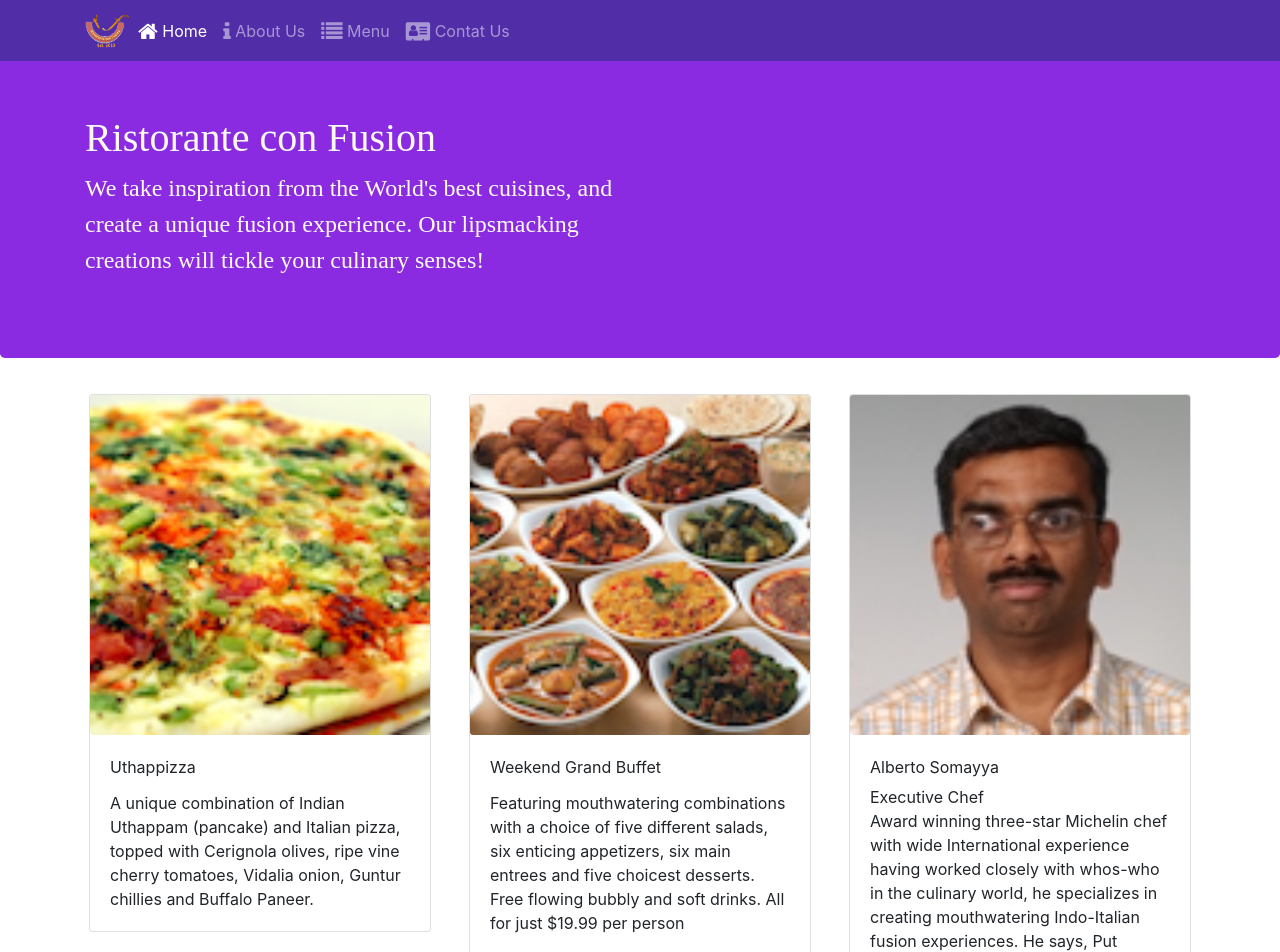
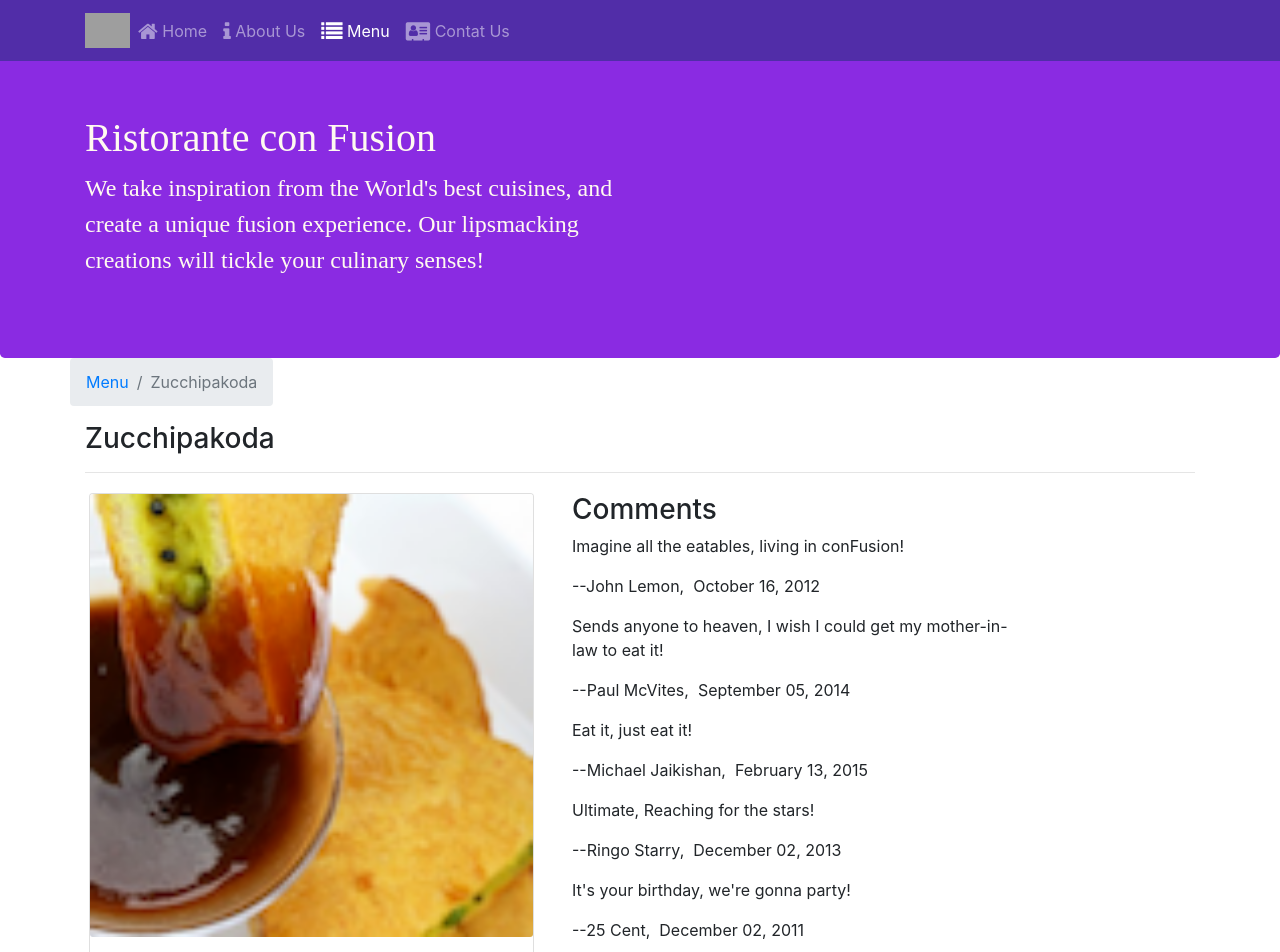
Before and after one commit to hoplite2000/reactjs, a React (Create React App) app: page /menu/1 in a window 1280 px wide. Before the commit this address led to /home. Shown: the top 952 px of the page. Built offline with nearby package versions, Linux system fonts and the light colour scheme; grey boxes are pictures that could not be loaded.

Commit message:
spa routeparams dishdetail breadcrumb

```diff
--- a/src/App.css
+++ b/src/App.css
@@ -10,6 +10,7 @@
 
   .jumbotron {
     margin-top: 50px;
+    margin-bottom: 0px;
     font-size: 150%;
     color: floralwhite;
     background-color: blueviolet;
--- a/src/components/contactuscomponent.js
+++ b/src/components/contactuscomponent.js
@@ -1,8 +1,17 @@
 import React from 'react';
+import {Breadcrumb, BreadcrumbItem} from 'reactstrap';
+import {Link} from 'react-router-dom';
 
 function Contact(props) {
     return(
         <div className="container">
+            <div className="row">
+                <Breadcrumb>
+                    <BreadcrumbItem><Link to ="/menu">Menu</Link></BreadcrumbItem>
+                    <BreadcrumbItem active>Contact Us</BreadcrumbItem>
+                </Breadcrumb>
+                <div className="col-12"><h3>Contact Us</h3><hr /></div>
+            </div>
             <div className="row row-content">
                 <div className="col-12">
                 <h3>Location Information</h3>
--- a/src/components/dishdetailcomponent.js
+++ b/src/components/dishdetailcomponent.js
@@ -1,5 +1,6 @@
 import React from 'react';
-import {Card, CardText, CardImg, CardBody, CardTitle} from 'reactstrap';
+import {Card, CardText, CardImg, CardBody, CardTitle, Breadcrumb, BreadcrumbItem} from 'reactstrap';
+import { Link } from 'react-router-dom';
 
     function Rendercard(dish){
         if(dish == null){
@@ -20,12 +21,12 @@ import {Card, CardText, CardImg, CardBody, CardTitle} from 'reactstrap';
         }
     }
 
-    function Rendercardcomment(dish){
-        if(dish.comments == null){
+    function Rendercardcomment(comments){
+        if(comments == null){
             return(<div></div>);
         }
         else{
-            const comments=dish.comments.map((comment)=>{
+            const comments_card=comments.map((comment)=>{
                 return(
                     <li>
                         <p>{comment.comment}</p>
@@ -42,7 +43,7 @@ import {Card, CardText, CardImg, CardBody, CardTitle} from 'reactstrap';
                 <div className="col-12 col-md-5 m-1">
                     <h3>Comments</h3>
                     <ul className="list-unstyled">
-                        {comments}
+                        {comments_card}
                     </ul>
                 </div>
             );
@@ -52,9 +53,16 @@ import {Card, CardText, CardImg, CardBody, CardTitle} from 'reactstrap';
     const DishDetail = (props) => {
         if(props.dish != null){
             const cardbody = Rendercard(props.dish);
-            const cardcomments = Rendercardcomment(props.dish);
+            const cardcomments = Rendercardcomment(props.comments);
             return(
                 <div className="container">
+                    <div className="row">
+                        <Breadcrumb>
+                            <BreadcrumbItem><Link to ="/menu">Menu</Link></BreadcrumbItem>
+                            <BreadcrumbItem active>{props.dish.name}</BreadcrumbItem>
+                        </Breadcrumb>
+                        <div className="col-12"><h3>{props.dish.name}</h3><hr /></div>
+                    </div>
                     <div className="row">
                         {cardbody}
                         {cardcomments}
--- a/src/components/homecomponent.js
+++ b/src/components/homecomponent.js
@@ -18,6 +18,7 @@ function Home(props){
     return(
         <div className="container">
             <div className="row align-items-start">
+                <div className="col-12"><h3>Home</h3><hr /></div>
                 <div className="col-12 col-md m-1">
                     <Rendercard item={props.dish} />
                 </div>
--- a/src/components/maincomponent.js
+++ b/src/components/maincomponent.js
@@ -30,13 +30,22 @@ class Main extends Component {
               leader={this.state.leaders.filter((lead) => lead.featured)[0]}/>
       );
     }
+
+    const dishdetail = ({match}) => {
+      return(
+        <DishDetail dish={this.state.dishes.filter((dish) => dish.id === parseInt(match.params.id,10))[0]}
+                    comments={this.state.comments.filter((comment) => comment.dishId === parseInt(match.params.id,10))} />
+      );
+    }
+
     return (
       <div>
         <Header />
         <Switch>
           <Route path="/home" component={Homepage}/>
           <Route exact path="/menu" component={() => <Menu dishes={this.state.dishes} />}/>
-          <Route path = "/contactus" component={Contact} />
+          <Route path="/menu/:id" component={dishdetail} />
+          <Route exact path = "/contactus" component={Contact} />
           <Redirect to="/home" />
         </Switch>
         <Footer />
--- a/src/components/menucomponent.js
+++ b/src/components/menucomponent.js
@@ -1,13 +1,16 @@
 import React from 'react';
-import {Card, CardImg, CardImgOverlay, CardTitle} from 'reactstrap';
+import {Card, CardImg, CardImgOverlay, CardTitle, Breadcrumb, BreadcrumbItem} from 'reactstrap';
+import {Link} from 'react-router-dom';
 
-    function Cardrender({dish, onClick}){
+    function Cardrender({dish}){
         return(
-            <Card onClick={()=>{onClick(dish.id)}}>
-                <CardImg width="100%" src={dish.image} alt={dish.name} />
-                <CardImgOverlay>
-                    <CardTitle>{dish.name}</CardTitle>
-                </CardImgOverlay>
+            <Card>
+                <Link to={`/menu/${dish.id}`}>
+                    <CardImg width="100%" src={dish.image} alt={dish.name} />
+                    <CardImgOverlay>
+                        <CardTitle>{dish.name}</CardTitle>
+                    </CardImgOverlay>
+                </Link>
             </Card>
         );
     }
@@ -16,13 +19,20 @@ import {Card, CardImg, CardImgOverlay, CardTitle} from 'reactstrap';
         const menu=props.dishes.map((dish)=>{
             return(
                 <div key={dish.id} className="col-12 col-md-5 m-1">
-                    <Cardrender dish={dish} onClick={props.onClick}/>
+                    <Cardrender dish={dish}/>
                 </div>
             );
         });
 
         return(
             <div className="container">
+                <div className="row">
+                    <Breadcrumb>
+                        <BreadcrumbItem><Link to ="/home">Home</Link></BreadcrumbItem>
+                        <BreadcrumbItem active>Menu</BreadcrumbItem>
+                    </Breadcrumb>
+                </div>
+                <div className="col-12"><h3>Menu</h3><hr /></div>
                 <div className="row">
                     {menu}
                 </div>
```
